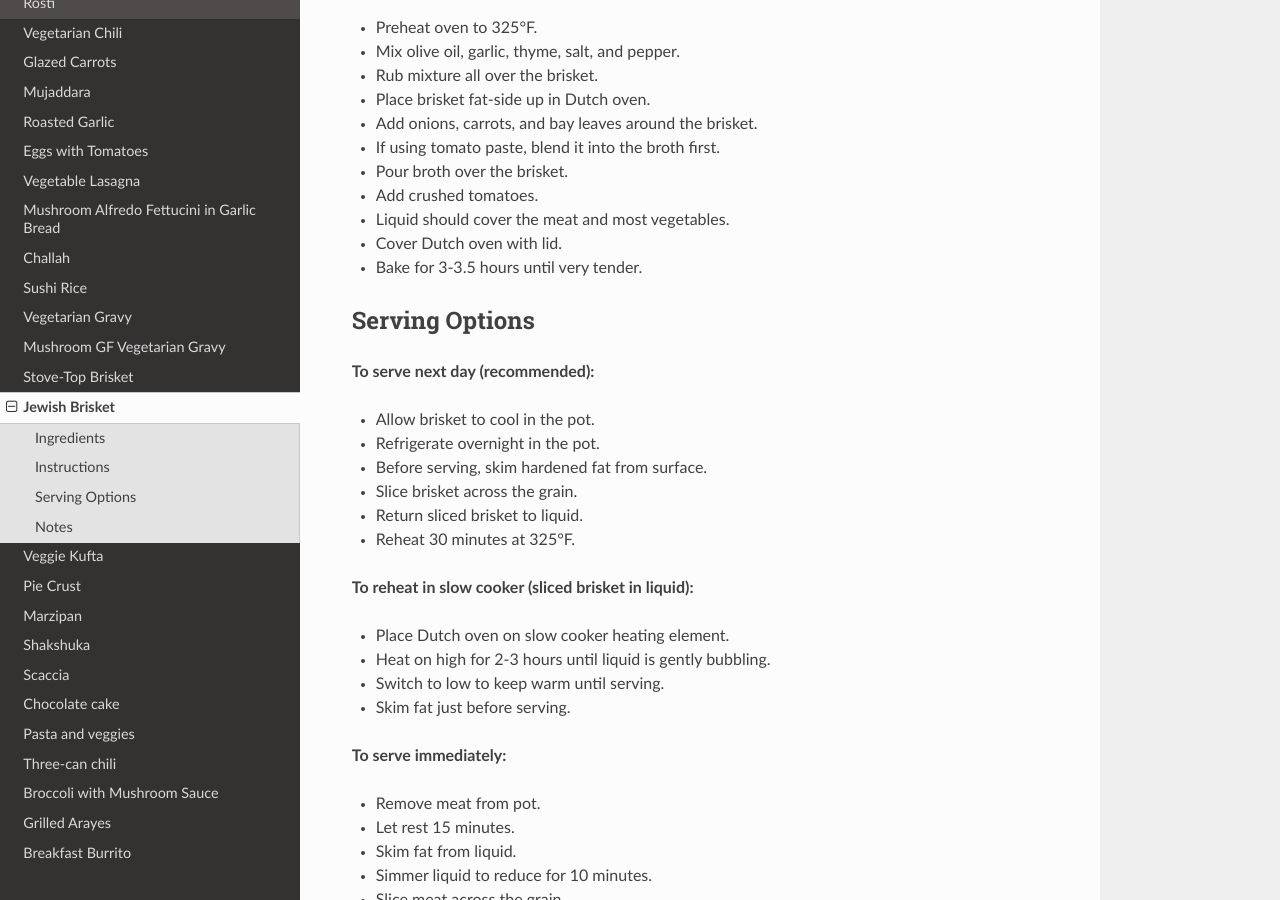
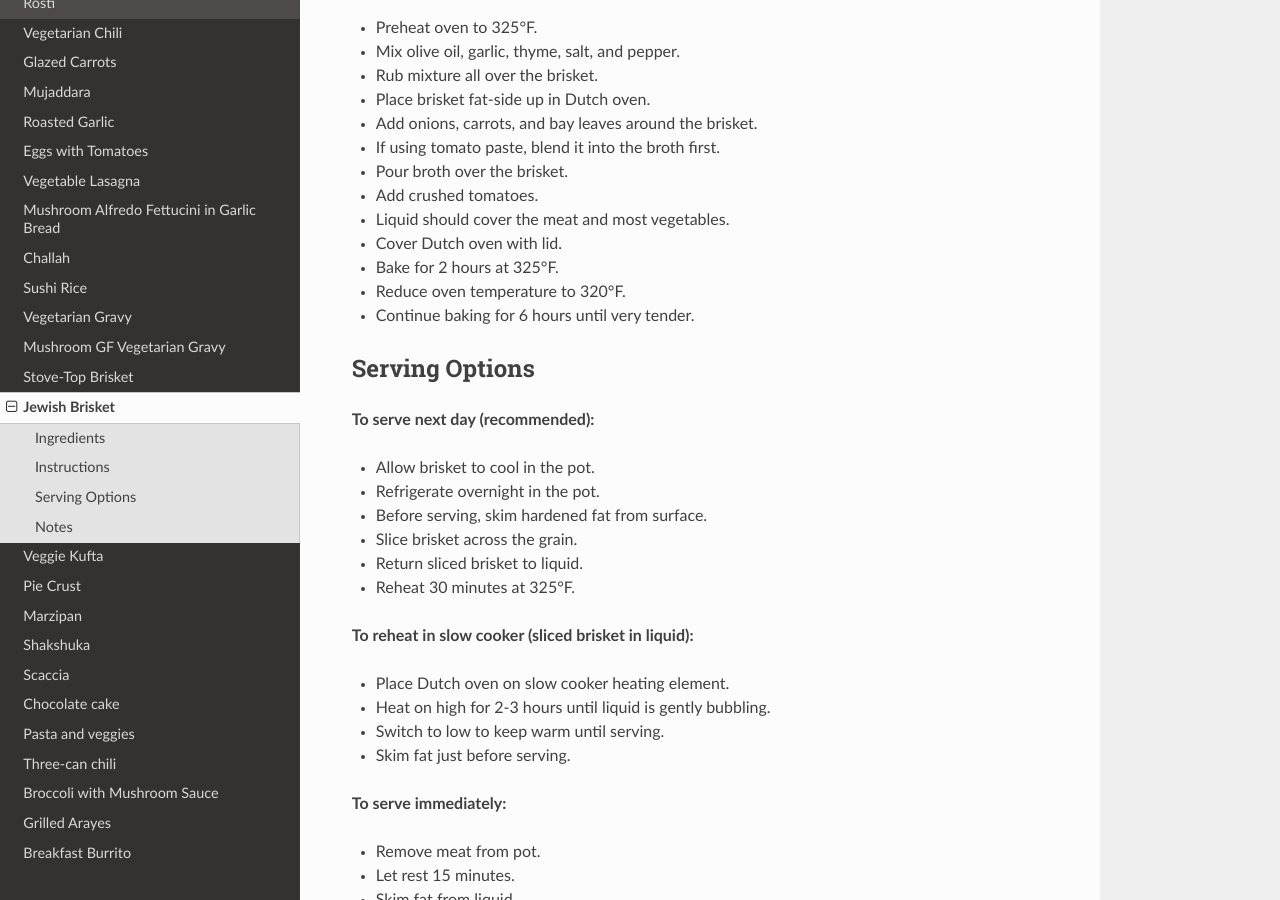
Before and after one commit to moshez/recipes, a Sphinx documentation site: the page built from doc/jewish-brisket.rst, in a window 1280 px wide and 900 px high, scrolled down 664 px. Built offline with Sphinx 7.4.7 and the Read the Docs theme 3.1.0, drawn with Linux system fonts in a browser that asks for light colours.

Commit message:
Update Jewish brisket to slow and low cooking method
Change from 3-3.5 hours at 325°F to a longer, slower approach:
2 hours at 325°F followed by 6 hours at 320°F for more tender results.

```diff
--- a/doc/jewish-brisket.rst
+++ b/doc/jewish-brisket.rst
@@ -34,7 +34,9 @@ Instructions
 * Add crushed tomatoes.
 * Liquid should cover the meat and most vegetables.
 * Cover Dutch oven with lid.
-* Bake for 3-3.5 hours until very tender.
+* Bake for 2 hours at 325°F.
+* Reduce oven temperature to 320°F.
+* Continue baking for 6 hours until very tender.
 
 Serving Options
 ---------------
```
